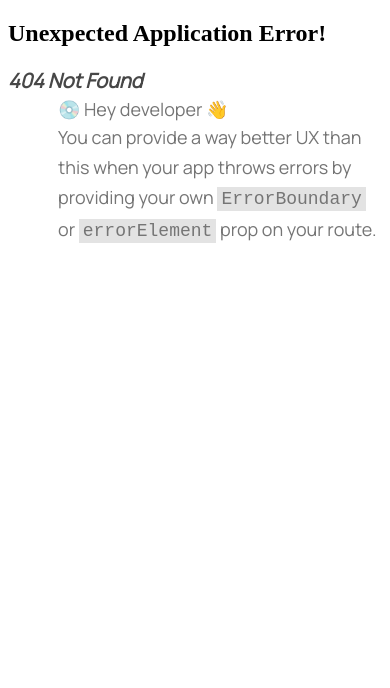
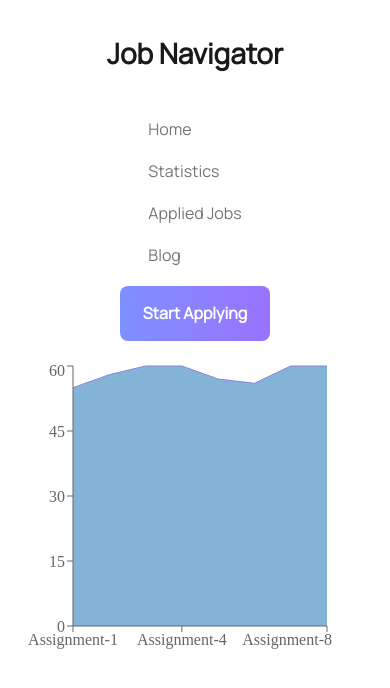
Before and after one commit to XZonRexA1/job-navigator, a React (Vite) app: page /statistics in a window 390 px wide. Before the commit this address had no page. Shown: the top 688 px of the page. Built offline with nearby package versions, Linux system fonts and the light colour scheme; a web font is replaced by a local one.

Commit message:
statistics page added

```diff
--- a/package.json
+++ b/package.json
@@ -17,6 +17,7 @@
     "react": "^18.2.0",
     "react-dom": "^18.2.0",
     "react-router-dom": "^6.10.0",
+    "recharts": "^2.5.0",
     "sort-by": "^1.2.0"
   },
   "devDependencies": {
--- a/src/components/AppliedJob/AppliedJob.jsx
+++ b/src/components/AppliedJob/AppliedJob.jsx
@@ -2,6 +2,7 @@ import React from "react";
 import "./AppliedJob.css";
 import { FontAwesomeIcon } from "@fortawesome/react-fontawesome";
 import { faLocationDot, faDollarSign } from "@fortawesome/free-solid-svg-icons";
+import { Link } from "react-router-dom";
 const AppliedJob = ({ jb }) => {
   const {
     id,
@@ -17,7 +18,7 @@ const AppliedJob = ({ jb }) => {
     <div>
       <div className="applied-job-container">
         <img src={company_logo} alt="company logo" />
-        <div style={{marginTop: "30px"}}>
+        <div style={{ marginTop: "30px" }}>
           <p className="job-title">{job_title}</p>
           <p className="company-name">{company_name}</p>
           <div style={{ display: "flex" }}>
@@ -28,18 +29,21 @@ const AppliedJob = ({ jb }) => {
             <p>
               <span className="icon">
                 <FontAwesomeIcon icon={faLocationDot} />
-              </span> <span></span>
+              </span>{" "}
+              <span></span>
               {location}
             </p>
             <p>
               <span className="icon">
                 <FontAwesomeIcon icon={faDollarSign} />
-              </span> <span></span>
-              {salary}
+              </span>{" "}
+              Salary: {salary}
             </p>
           </div>
         </div>
-        <button className="btn-view-details btn-apply">View Details</button>
+        <Link to={`/jobDetails/${id}`}>
+          <button className="btn-view-details btn-apply">View Details</button>
+        </Link>
       </div>
     </div>
   );
--- a/src/components/FeaturedJob/FeaturedJob.css
+++ b/src/components/FeaturedJob/FeaturedJob.css
@@ -53,13 +53,11 @@
   margin-bottom: 30px;
 }
 
-
 /* job data container responsive */
 
 @media (max-width: 767px) {
   .job-data-container {
-    margin-left: 25px;
-    height: 320px;
+    margin-right: 30px;
+    height: 380px;
   }
-
 }
--- a/src/components/FeaturedJobs/FeaturedJobs.css
+++ b/src/components/FeaturedJobs/FeaturedJobs.css
@@ -27,4 +27,7 @@
     display: grid;
     grid-template-columns: repeat(1, 1fr);
   }
+  .btn-show-all {
+    margin-left: 60px;
+  }
 }
--- a/src/components/Header/Header.css
+++ b/src/components/Header/Header.css
@@ -51,5 +51,7 @@
     flex-direction: column;
     gap: 20px;
   }
-
+  .nav-link {
+    flex-direction: column;
+  }
 }
--- /dev/null
+++ b/src/components/Statistics/Statistics.jsx
@@ -0,0 +1,38 @@
+import React from "react";
+import "./Statistics.css";
+import {
+  AreaChart,
+  Area,
+  XAxis,
+  YAxis,
+  CartesianGrid,
+  Tooltip,
+  ResponsiveContainer,
+} from "recharts";
+const Statistics = () => {
+  const assignmentData = [
+    { id: 1, assignmentNumber: "Assignment-1", marks: 55 },
+    { id: 2, assignmentNumber: "Assignment-2", marks: 58 },
+    { id: 3, assignmentNumber: "Assignment-3", marks: 60 },
+    { id: 4, assignmentNumber: "Assignment-4", marks: 60 },
+    { id: 5, assignmentNumber: "Assignment-5", marks: 57 },
+    { id: 6, assignmentNumber: "Assignment-6", marks: 56 },
+    { id: 7, assignmentNumber: "Assignment-7", marks: 60 },
+    { id: 7, assignmentNumber: "Assignment-8", marks: 60 },
+  ];
+
+  return (
+    <div style={{ marginTop: "20px", marginRight: "50px" }}>
+      <ResponsiveContainer width="100%" height={300}>
+        <AreaChart width={1200} height={300} data={assignmentData}>
+          <Area dataKey="marks" stroke="#8884d8"></Area>
+          <XAxis dataKey="assignmentNumber" />
+          <YAxis />
+          <Tooltip />
+        </AreaChart>
+      </ResponsiveContainer>
+    </div>
+  );
+};
+
+export default Statistics;
--- a/src/main.jsx
+++ b/src/main.jsx
@@ -8,6 +8,7 @@ import JobDetails from "./components/JobDetails/JobDetails";
 import Header from "./components/Header/Header";
 import AppliedJobs from "./components/AppliedJobs/AppliedJobs";
 import appliedJobsLoader from "./loaders/appliedJobsData";
+import Statistics from "./components/Statistics/Statistics";
 const router = createBrowserRouter([
   {
     path: "/",
@@ -27,6 +28,10 @@ const router = createBrowserRouter([
         element: <AppliedJobs></AppliedJobs>,
         loader: appliedJobsLoader,
       },
+      {
+        path: "statistics",
+        element: <Statistics></Statistics>,
+      },
     ],
   },
 ]);
```
Also changed, not shown: src/components/Statistics/Statistics.css (added), 1 other file (tests, documents, lock files or other folders).
